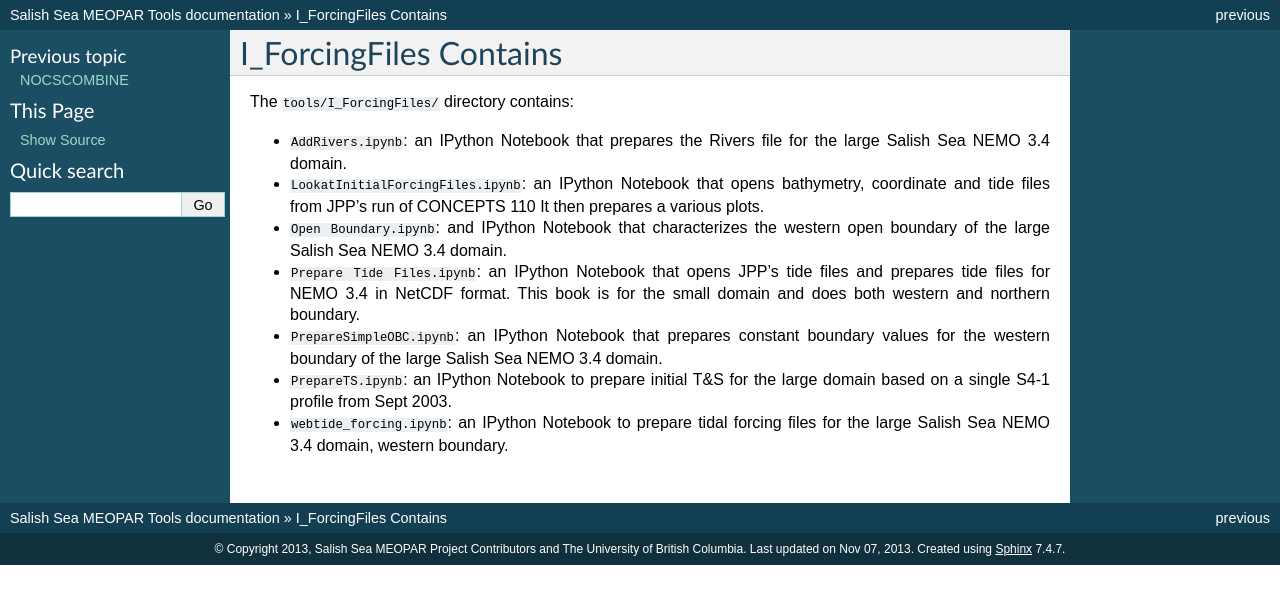
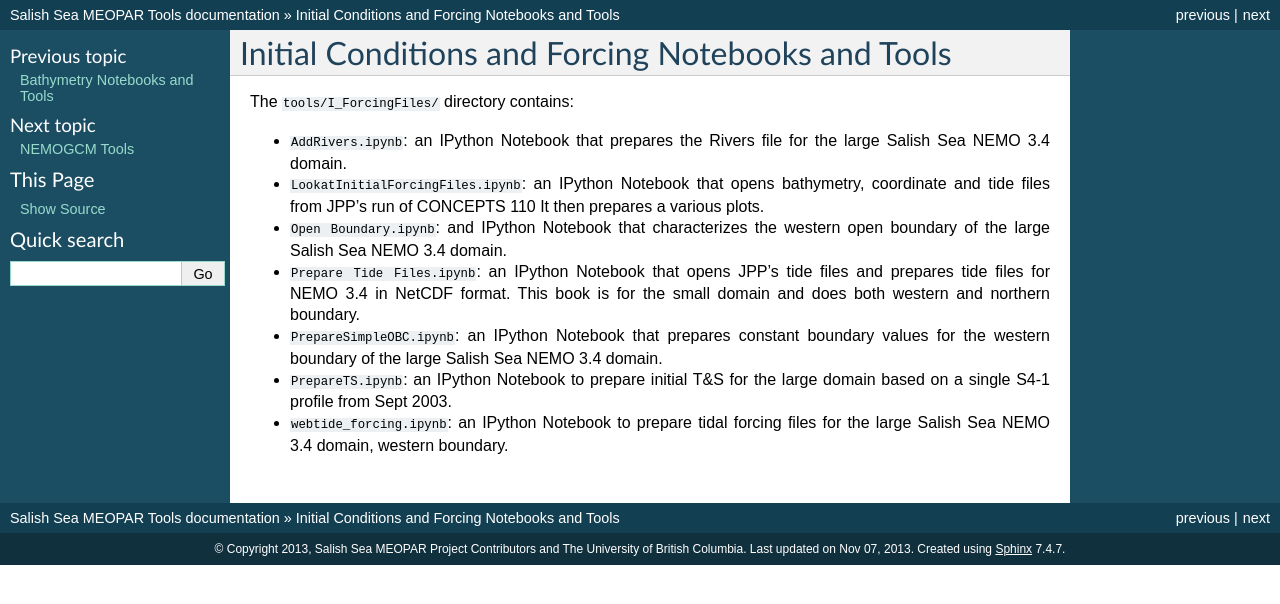
Before and after one commit to SalishSeaCast/tools, a Sphinx documentation site: the page built from docs/I_ForcingFiles/index.rst, in a window 1280 px wide. Shown: the top 604 px of the page. Built offline with Sphinx 7.4.7, drawn with Linux system fonts in a browser that asks for light colours.

Commit message:
Re-title init cond & forcing file section & move it up in contents.

```diff
--- a/docs/I_ForcingFiles/index.rst
+++ b/docs/I_ForcingFiles/index.rst
@@ -1,6 +1,6 @@
-***********************
-I_ForcingFiles Contains
-***********************
+**************************************************
+Initial Conditions and Forcing Notebooks and Tools
+**************************************************
 
 The :file:`tools/I_ForcingFiles/` directory contains:
 
--- a/docs/index.rst
+++ b/docs/index.rst
@@ -20,10 +20,10 @@ Contents:
    SalishSeaCmd/salishsea-cmd
    NetCDF_Plot/index
    bathymetry/index
+   I_ForcingFiles/index
    nemo-tools/index
    Run_Files/index
    nocscombine/index
-   I_ForcingFiles/index
 
 
 .. include:: license_description.txt
```
